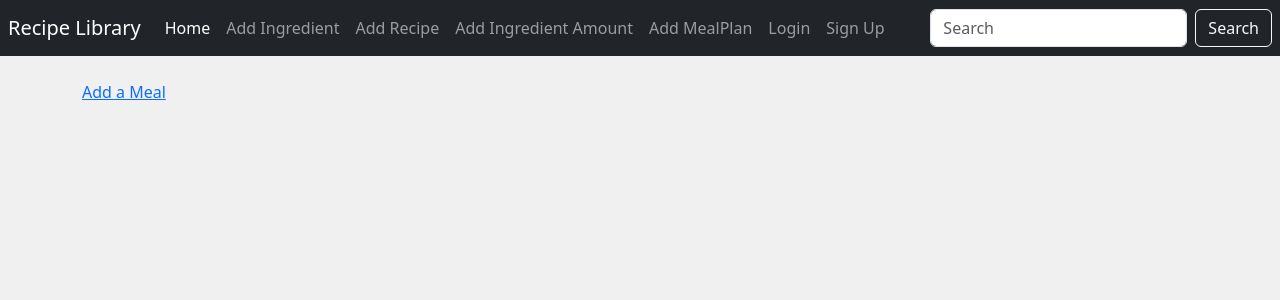
After one commit to AsHkAn-Django/django-meal-planner-tutorial-beginner-friendly-project, a Django app: page /weekly_meal_plan/ in a window 1280 px wide. The commit adds this page. Shown: the top 300 px of the page. Run offline with Django 5.2, Linux system fonts and the light colour scheme; data that the repository does not hold is empty; some libraries are stand-ins or nearby versions.

Commit message:
weekly plan template list added

```diff
--- a/myApp/models.py
+++ b/myApp/models.py
@@ -59,7 +59,7 @@ class Rating(models.Model):
     review = models.CharField(max_length=250, null=True, blank=True)
 
     def __str__(self):
-        return f"{self.user.username} rateed {self.rate} to {self.recipe.title}"
+        return f"{self.user.username} rated {self.rate} to {self.recipe.title}"
 
 
 class MealPlan(models.Model):
--- a/myApp/templates/base.html
+++ b/myApp/templates/base.html
@@ -36,7 +36,7 @@
                 <li class="nav-item dropdown">
                     <a class="nav-link dropdown-toggle" href="#" id="dropdownId" data-bs-toggle="dropdown" aria-haspopup="true" aria-expanded="false">{{user.username}}</a>
                     <div class="dropdown-menu" aria-labelledby="dropdownId">
-                        <a class="dropdown-item" href="#">Profile</a>
+                        <a class="dropdown-item" href="{% url 'myApp:weekly_meal_plan' %}">Profile</a>
                         <form action="{% url 'logout' %}" method="post">
                             {% csrf_token %}
                             <button type="submit" class="dropdown-item">Logout</button>
--- /dev/null
+++ b/myApp/templates/myApp/weekly_recipe_plan.html
@@ -0,0 +1,14 @@
+{% extends 'base.html' %}
+
+
+{% block content %}
+
+    {% for meal in meals %}
+        <h4>{{meal.get_day_display}}</h4>
+        <h5>{{meal.get_slot_display}}</h5>
+        <p>{{meal.recipe.title}} </p>
+    {% endfor %}
+
+    <a class="my-5" href="{% url 'myApp:add_meal_plan' %}">Add a Meal</a>
+
+{% endblock content %}
--- a/myApp/urls.py
+++ b/myApp/urls.py
@@ -10,6 +10,7 @@ urlpatterns = [
     path('rating_form/<int:pk>/', views.RatingFormView.as_view(), name='rating_form'),
     path('add_recipe_ingredient/', views.AddRecipeIngredientView.as_view(), name='add_recipe_ingredient'),
     path('filter_list/', views.FilterListView.as_view(), name='filter_list'),
+    path('weekly_meal_plan/', views.WeeklyRecipePlan.as_view(), name='weekly_meal_plan'),
     path('add_meal_plan/', views.AddMealPlanView.as_view(), name='add_meal_plan'),
     path('add_ingredient/', views.AddIngredientView.as_view(), name='add_ingredient'),
     path('add_recipe/', views.AddRecipeView.as_view(), name='add_recipe'),
--- a/myApp/views.py
+++ b/myApp/views.py
@@ -120,3 +120,10 @@ class AddMealPlanView(generic.CreateView):
         form.instance.user = self.request.user
         messages.success(self.request, 'The recipe has been added to the plan successfully.')
         return super().form_valid(form)
+
+
+class WeeklyRecipePlan(generic.ListView):
+    model = MealPlan
+    template_name = 'myApp/weekly_recipe_plan.html'
+    ordering = ['day']
+    context_object_name = 'meals'
```
